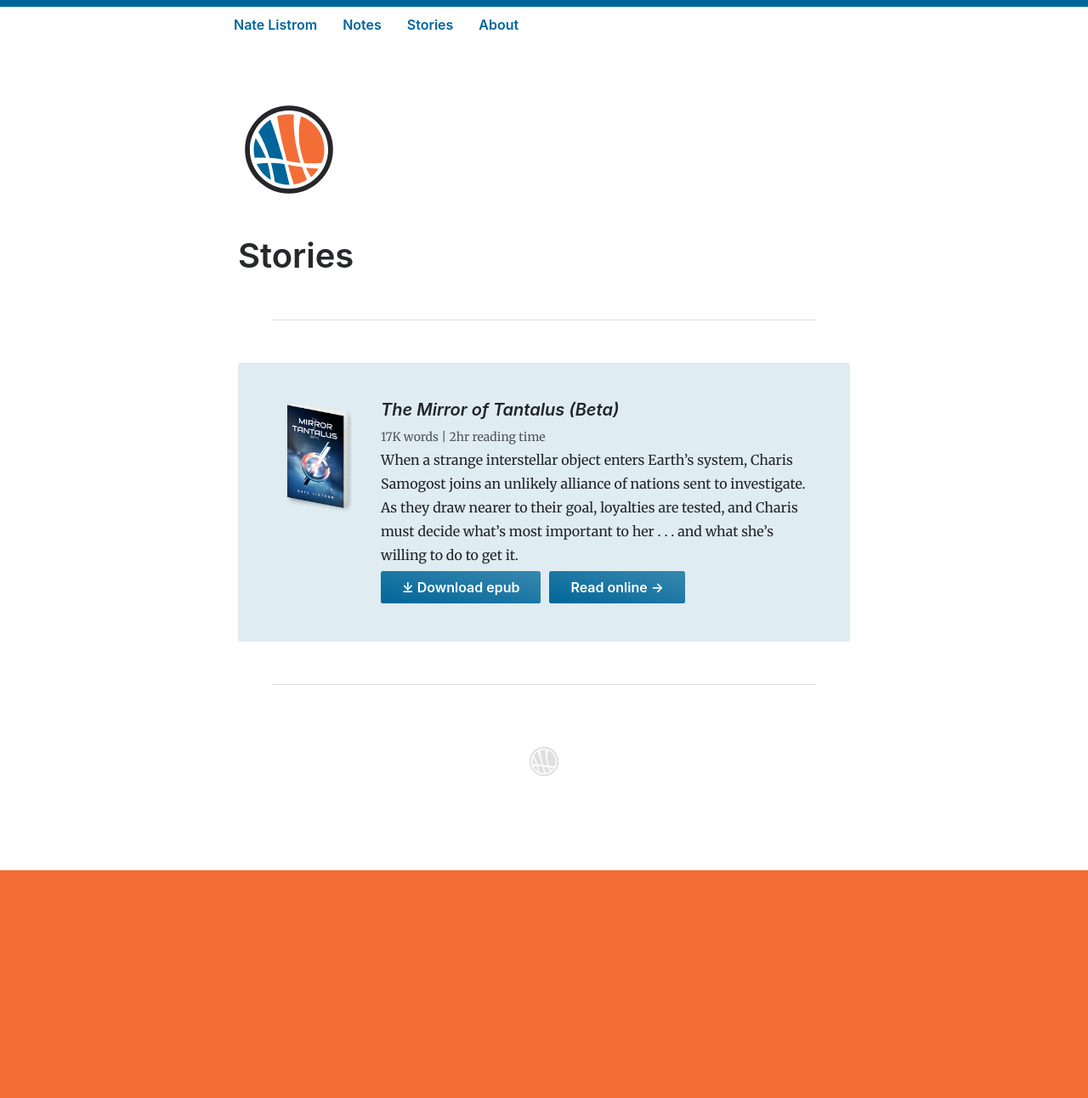
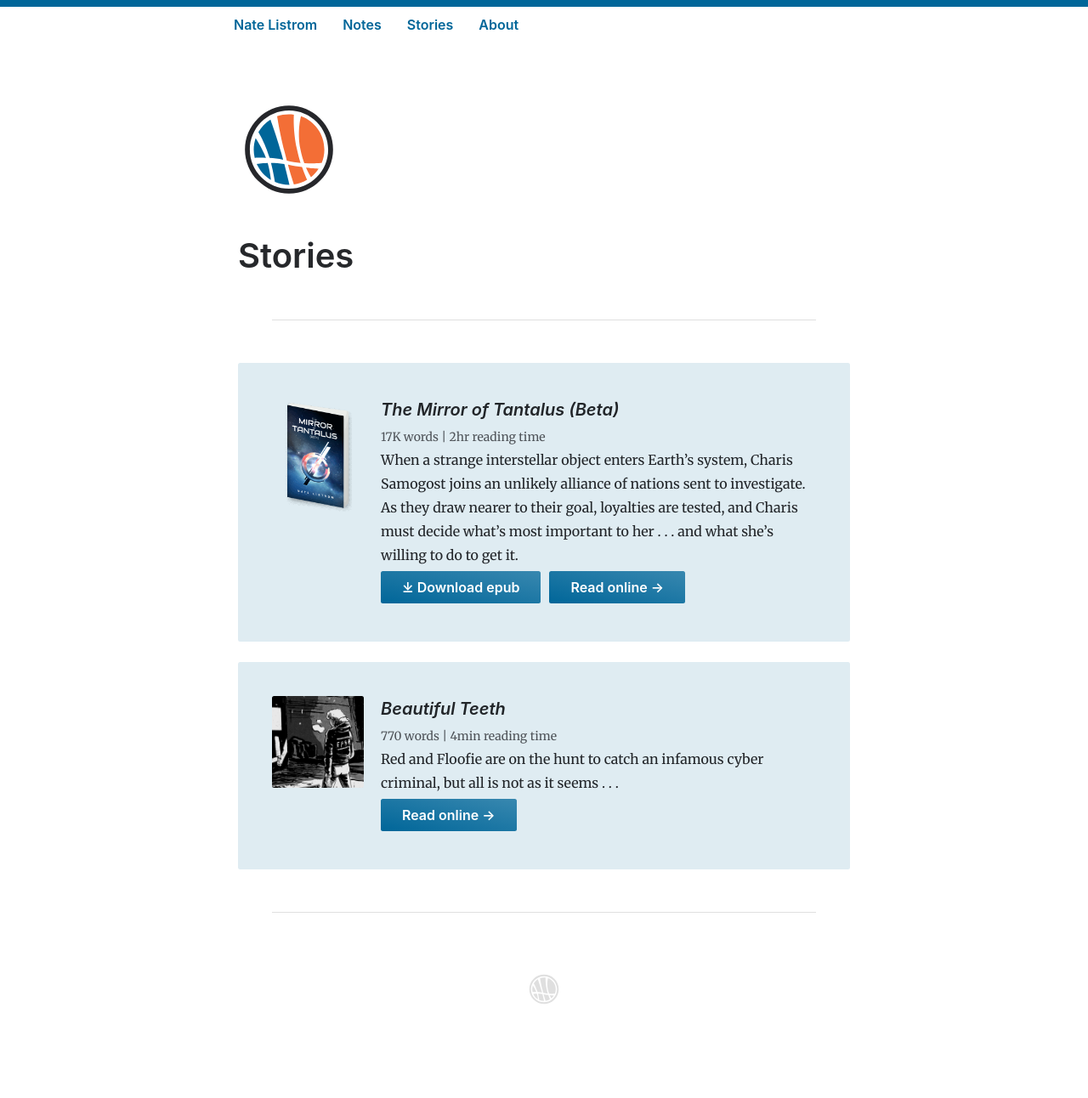
Before and after one commit to natelistrom/natelistrom.github.io, a Jekyll site: the page built from stories.md, in a window 1280 px wide. Shown: the whole page at 85% size. Built offline with Jekyll 4.4.1, drawn with Linux system fonts in a browser that asks for light colours; before the commit the page ends 1024 px from its top, so only the background shows below that.

Commit message:
Add Beautiful Teeth story

```diff
--- /dev/null
+++ b/_includes/__blurbBeautifulTeeth.html
@@ -0,0 +1,11 @@
+<div class="book-blurb">
+    <div class="img-container">
+        <a href="/beautiful-teeth.html"><img src="/assets/img/beautiful-teeth-levi-nunnink-cover.png" alt="a woman stands on a shabby street that's littered with graffiti" width="108px" height="108px" /></a>
+    </div>
+    <div>
+        <h4><em>Beautiful Teeth</em></h4>
+        <small>770 words | 4min reading time</small>
+        <p>Red and Floofie are on the hunt to catch an infamous cyber criminal, but all is not as it seems . . . </p>
+        <p><a href="/beautiful-teeth.html" class="button"><strong>Read online &rarr;</strong></a></p>
+    </div>
+</div>
--- a/css/styles.scss
+++ b/css/styles.scss
@@ -311,7 +311,7 @@ svg {
 img {
   max-width: 100%;
 }
-code {
+pre, code {
   color: $colorTextSecondary;
   background: $colorBackgroundMedium;
   border-radius: $borderRadius;
@@ -320,6 +320,17 @@ code {
   font-size: 0.7rem;
   line-height: 1.2rem;
   padding: 0 0.25rem;
+}
+pre, pre code {
+  display: block;
+  background: $colorNeutral;
+  color: $colorWhite;
+}
+pre code {
+  padding: 0.25rem 0.5rem;
+}
+pre {
+  margin: 1.2rem 0;
 }
 small {
   color: $colorTextSecondary;
@@ -865,6 +876,7 @@ a.category:hover {
   display: flex;
   gap: 1rem;
   padding: 2rem;
+  margin-bottom: 1.2rem;
   h4, small, p { margin: 0; }
   .img-container {
     flex-shrink: 0;
--- a/stories.md
+++ b/stories.md
@@ -9,3 +9,5 @@ image:  /assets/img/natelistrom-logo-144.png
 ---
 
 {%- include __blurbTantalus.html -%}
+
+{%- include __blurbBeautifulTeeth.html -%}
```
Also changed, not shown: beautiful-teeth.md (added, +135 -0 lines), assets/img/beautiful-teeth-levi-nunnink-cover.png (added), assets/img/beautiful-teeth-levi-nunnink.png (added).
